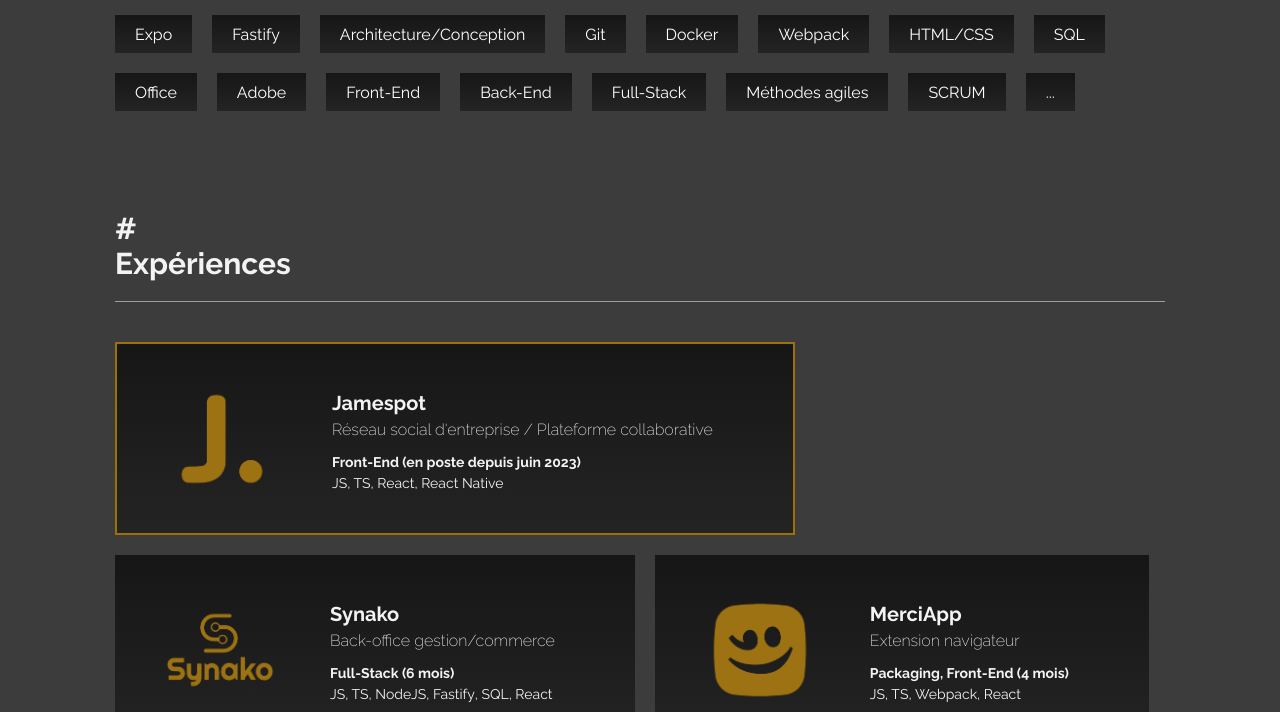
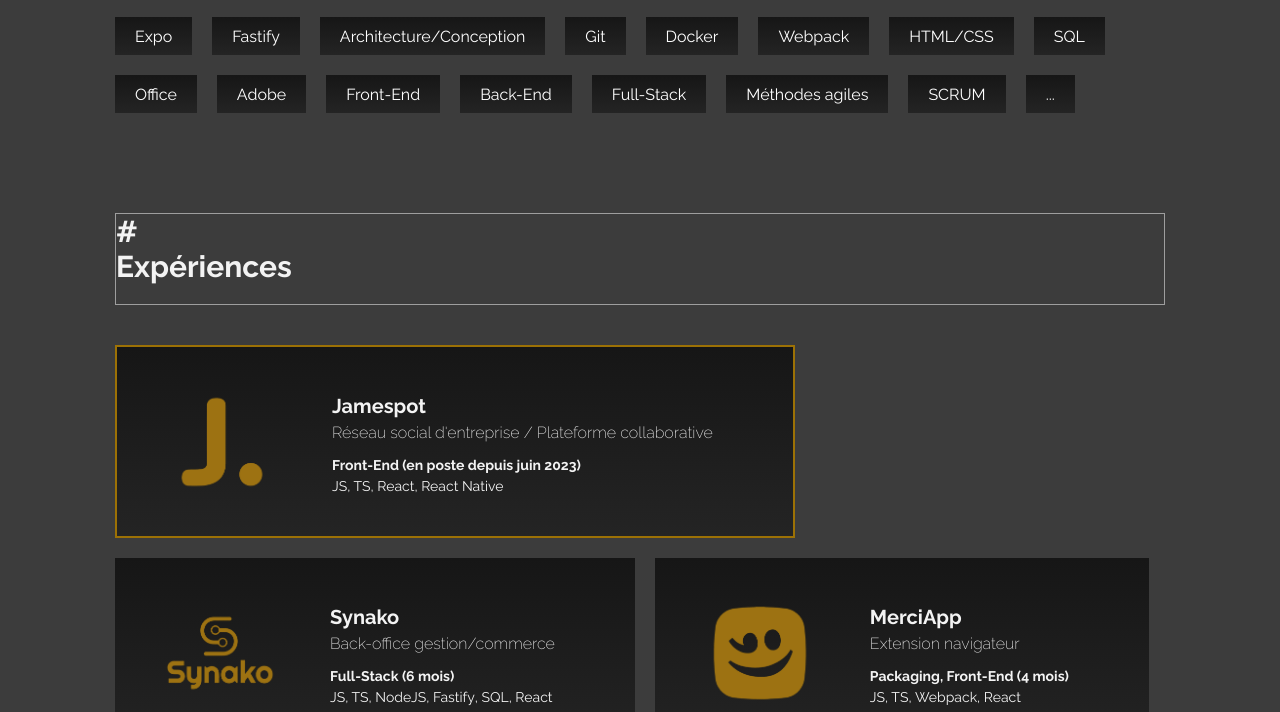
Before and after one commit to loicsteinmetz/loicsteinmetz.github.io, a plain HTML site: page index.html in a window 1280 px wide. Shown: the part 809-1521 px from the top of the page. Drawn offline with Linux system fonts and the light colour scheme.

Commit message:
Update style.css

```diff
--- a/style.css
+++ b/style.css
@@ -98,15 +98,9 @@ section h1 {
   font-size: 30px;
   display: flex;
   flex-direction: column;
-}
-
-section h1:after {
-  content: '';
-  width: 100%;
-  height: 1px;
-  margin-top: 20px;
+  padding-bottom: 20px;
+  border: 1px solid rgb(158, 158, 158);
   margin-bottom: 40px;
-  background-color: rgb(158, 158, 158);
 }
 
 #intro {
```
